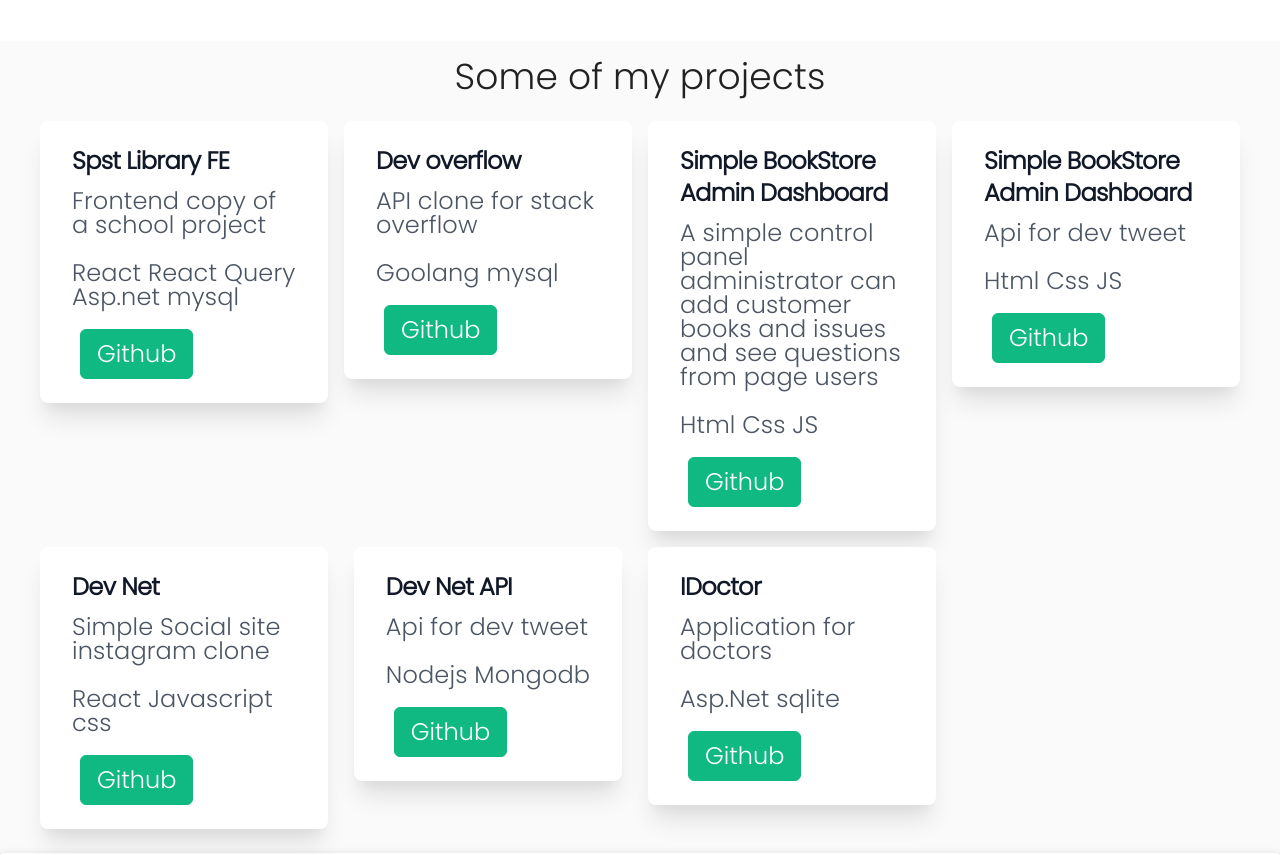
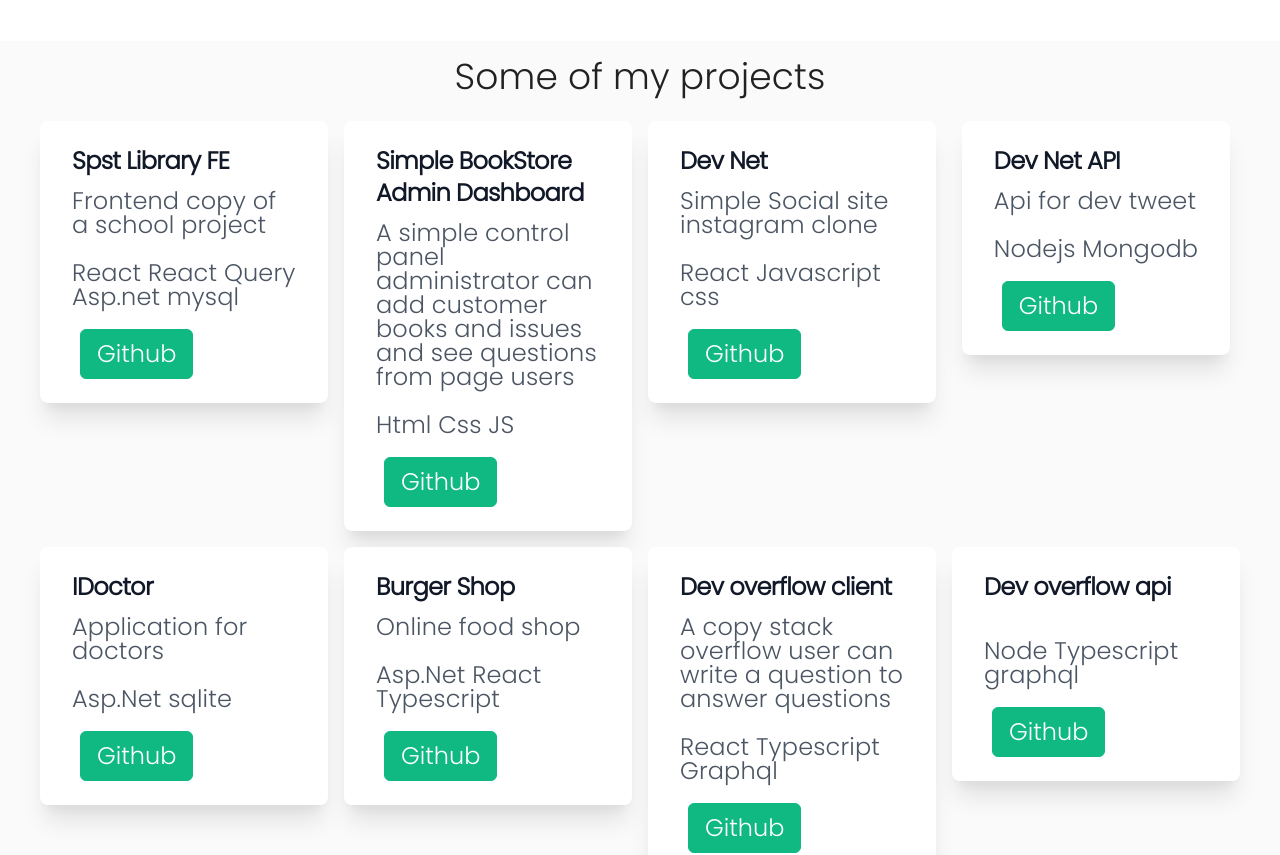
Before and after one commit to peterdinis/Portfolio-Dinis, a React (Create React App) app: page / in a window 1280 px wide. Shown: the part 1820-2675 px from the top of the page. Built offline with nearby package versions, Linux system fonts and the light colour scheme.

Commit message:
Update projects

```diff
--- a/src/components/projects/MyProjects.jsx
+++ b/src/components/projects/MyProjects.jsx
@@ -19,23 +19,8 @@
         />
 
         <Project
-          name="Dev overflow"
-          description={t("description.devOverflow")}
-          subName="Goolang mysql"
-          link="https://github.com/peterdinis/Dev-Owerflow-API"
-          firstLinkName="Github"
-        />
-        <Project
           name="Simple BookStore Admin Dashboard"
           description={t("description.sevenDesc")}
-          subName="Html Css JS"
-          link="https://github.com/peterdinis/Simple-Dashboard"
-          firstLinkName="Github"
-        />
-
-        <Project
-          name="Simple BookStore Admin Dashboard"
-          description={t("description.socialGraphAPI")}
           subName="Html Css JS"
           link="https://github.com/peterdinis/Simple-Dashboard"
           firstLinkName="Github"
@@ -64,6 +49,30 @@
           link="https://github.com/peterdinis/IDoctor"
           firstLinkName="Github"
         />
+
+        <Project
+          description={t("description.foo")}
+          name="Burger Shop"
+          subName="Asp.Net React Typescript"
+          link="https://github.com/peterdinis/BurgerShop-2.0"
+          firstLinkName="Github"
+          />
+
+        <Project
+          description={t("description.overflow")}
+          name="Dev overflow client"
+          subName="React Typescript Graphql"
+          link="https://github.com/peterdinis/Dev-Overflow-Client"
+          firstLinkName="Github"
+        />
+
+        <Project
+          description=""
+          name="Dev overflow api"
+          subName="Node Typescript graphql"
+          link="https://github.com/peterdinis/Dev-OwerflowGraphql-API"
+          firstLinkName="Github"
+        />
       </div>
     </div>
   );
--- a/src/i18n/i18n.js
+++ b/src/i18n/i18n.js
@@ -15,7 +15,9 @@
       en: {
         translation: {
           description: {
-            foo: "Eshop book sales",
+            overflowAPI: "Backend to the Dev Overflow application",
+            overflow: "A copy stack overflow user can write a question to answer questions",
+            foo: "Online food shop",
             socialGraphAPI: "Api for dev tweet",
             eshop: "Online shop with t-shirts plus payments",
             eshopAPI: "API for online shop",
@@ -61,7 +63,9 @@
       sk: {
         translation: {
           description: {
-            foo: "Eshop  predaj kníh",
+            overflowAPI: "Backend ku applikáci Dev Overflow",
+            overflow: "Kópia stack overflow používateľ vie napísať otázku odpovedať na otázky",
+            foo: "Online shop na nákup jedla",
             socialGraphAPI: "API k sociálnej siete",
             socialGraphql: "Jednoduchá socialná sieť podobná instagramu",
             devOverflow: "Kopia Stack overflow",
```
